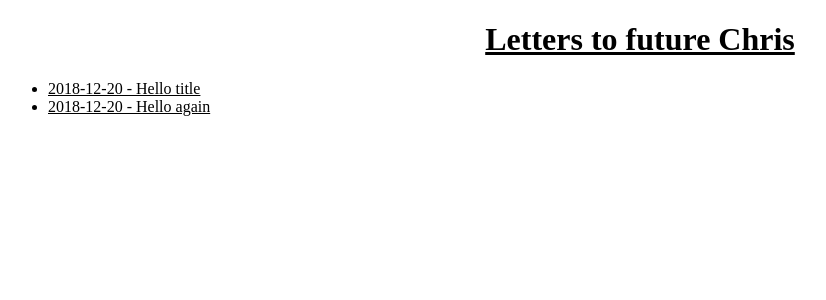
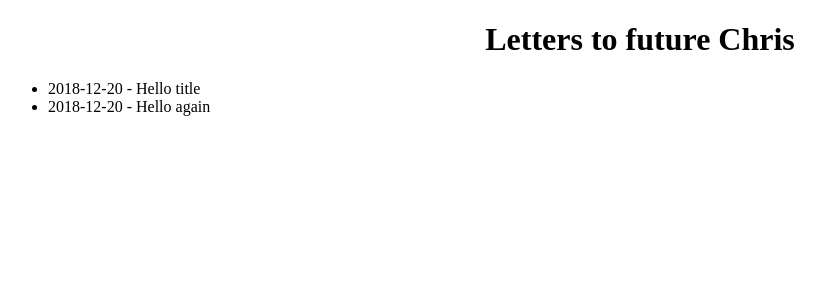
Before and after one commit to chrisosaurus/chrisosaurus.github.io, a Jekyll site: the page built from index.html, in a window 1280 px wide. Shown: the top 300 px of the page, without its empty margins (0-826 px from the left). Built offline with Jekyll 4.4.1, drawn with Linux system fonts in a browser that asks for light colours.

Commit message:
Fixing link styling

```diff
--- a/assets/css/style.css
+++ b/assets/css/style.css
@@ -3,6 +3,14 @@ nav a {
 }
 
 nav a:hover {
+    text-decoration: underline;
+}
+
+.posts a {
+    text-decoration: none;
+}
+
+.posts a:hover {
     text-decoration: underline;
 }
 
@@ -19,6 +27,14 @@ a {
     text-align: center;
 }
 
+.title a {
+    text-decoration: none;
+}
+
+.title a:hover {
+    text-decoration: underline;
+}
+
 .author {
     text-align: center;
 }
--- a/index.html
+++ b/index.html
@@ -2,6 +2,7 @@
 layout: index
 ---
 
+<div class="posts">
   <ul>
     {% for post in site.posts %}
       <li>
@@ -11,3 +12,4 @@ layout: index
       </li>
     {% endfor %}
   </ul>
+</div>
```
Lines whose indentation alone changed are shown as unchanged.
